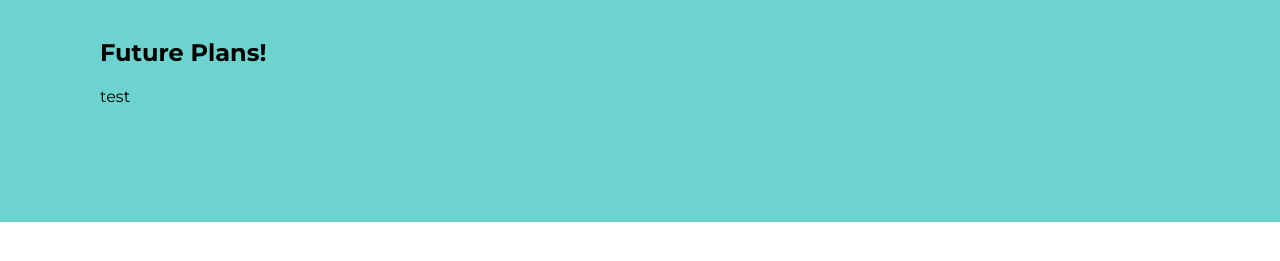
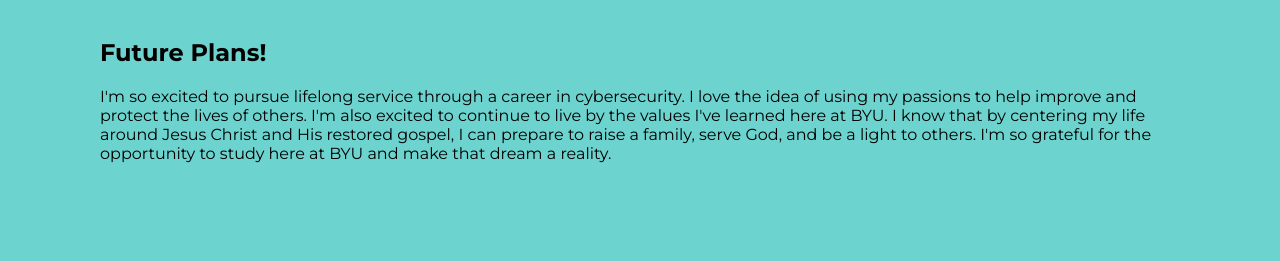
Before and after one commit to SammyJdot/about-me-page, a plain HTML site: page index.html in a window 1280 px wide. Shown: the part 2698-2959 px from the top of the page. Before the commit the page ends 2920 px from the top, so only its background shows below. Drawn offline with Linux system fonts and the light colour scheme.

Commit message:
Update index.html

```diff
--- a/index.html
+++ b/index.html
@@ -130,7 +130,9 @@
 
             <h2>Future Plans!</h2>
             <div class="future-plans">
-                <p>test</p>
+                <p>I'm so excited to pursue lifelong service through a career in cybersecurity. I love the idea of using my passions to help improve and protect the lives of others.
+                    I'm also excited to continue to live by the values I've learned here at BYU. I know that by centering my life around Jesus Christ and His restored gospel, I
+                    can prepare to raise a family, serve God, and be a light to others. I'm so grateful for the opportunity to study here at BYU and make that dream a reality.</p>
             </div>
 
         </div>
```
